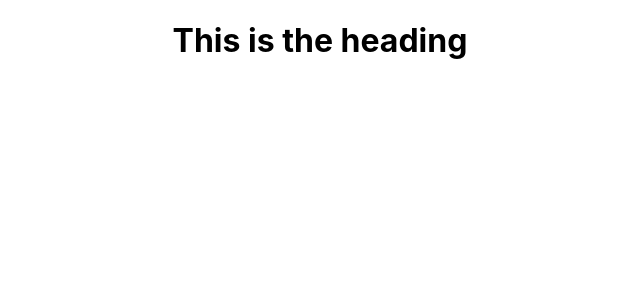
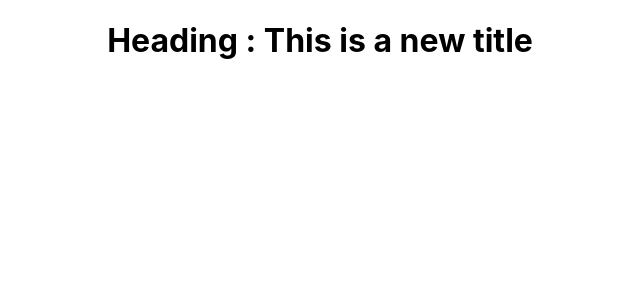
Before and after one commit to akshaycodeur/reagir, a React (Create React App) app: page / in a window 1280 px wide. Shown: the top 300 px of the page, without its empty margins (320-960 px from the left). Built offline with nearby package versions, Linux system fonts and the light colour scheme.

Commit message:
dynamic data

```diff
--- a/src/App.js
+++ b/src/App.js
@@ -2,10 +2,11 @@ import logo from './logo.svg';
 import './App.css';
 
 function App() {
+  let title = 'This is a new title'
   return (
     <div className="App">
       <div className="content">
-        <h1>This is the heading</h1>
+        <h1>Heading : {title}</h1>
       </div>
     </div>
   );
```
